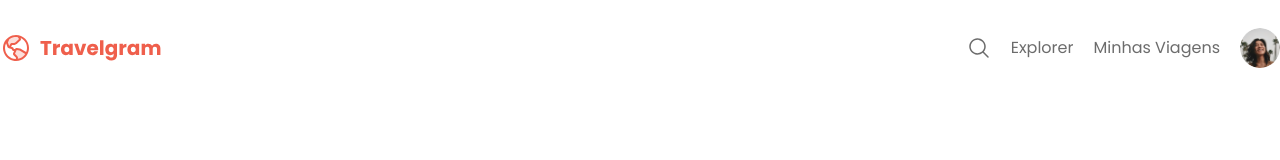
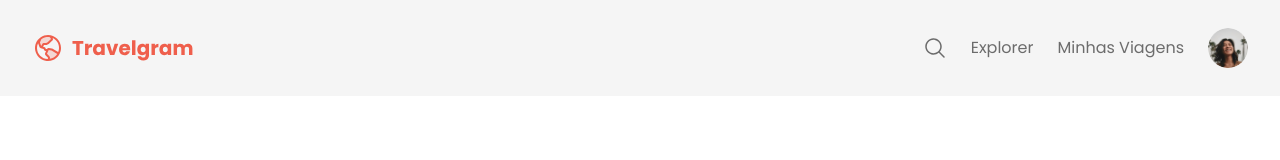
Before and after one commit to ppedrolucas/Perfil-de-Viagem, a plain HTML site: page index.html in a window 1280 px wide. Drawn offline with Linux system fonts and the light colour scheme.

Commit message:
navigation finalizada

```diff
--- a/index.html
+++ b/index.html
@@ -14,7 +14,8 @@
     />
   </head>
   <body>
-    <nav>
+    <div class="bg-surface-color">
+      <nav class="container">
         <a href="#" id="logo">
           <img src="assets/Logo.svg" alt="Logo" />
         </a>
@@ -34,5 +35,6 @@
           </li>
         </ul>
       </nav>
+    </div>
   </body>
 </html>
--- a/styles/global.css
+++ b/styles/global.css
@@ -43,3 +43,13 @@ a:hover {
   color: var(--brand-color);
   text-decoration: underline;
 }
+
+.container {
+  padding-inline: 32px; /*Espaços nas laterais*/
+  max-width: 1280px; /*Largura máxima do container*/
+  margin-inline: auto; /*Sempre deixá-lo centralizado no meio da tela*/
+}
+
+.bg-surface-color {
+  background-color: var(--surface-color);
+}
--- a/styles/nav.css
+++ b/styles/nav.css
@@ -11,7 +11,7 @@ nav ul {
   list-style: none;
   display: flex;
   align-items: center;
-  gap: 20px;
+  gap: 24px;
 
   padding-block: 8px; /*Espaços em cima e em baixo*/
 }
```
Lines whose indentation alone changed are shown as unchanged.
